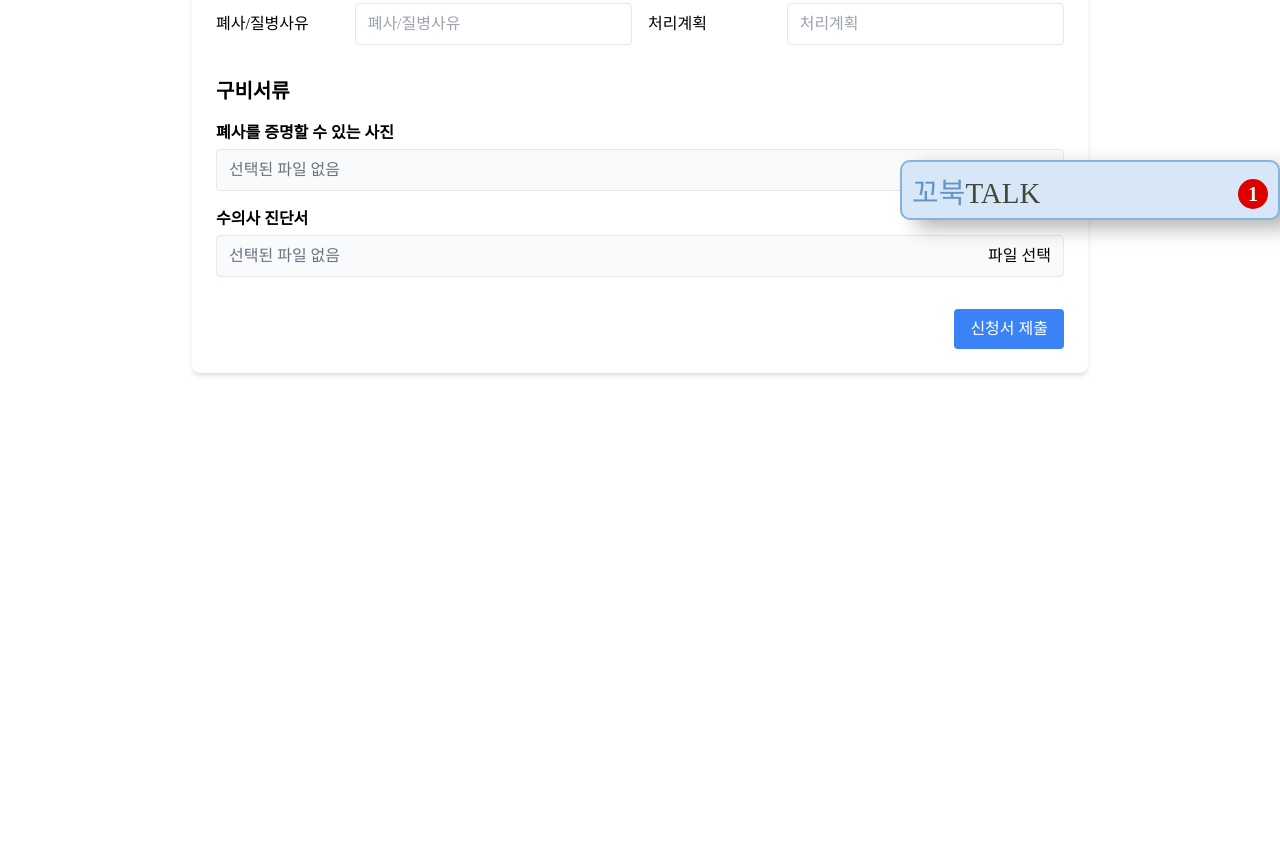
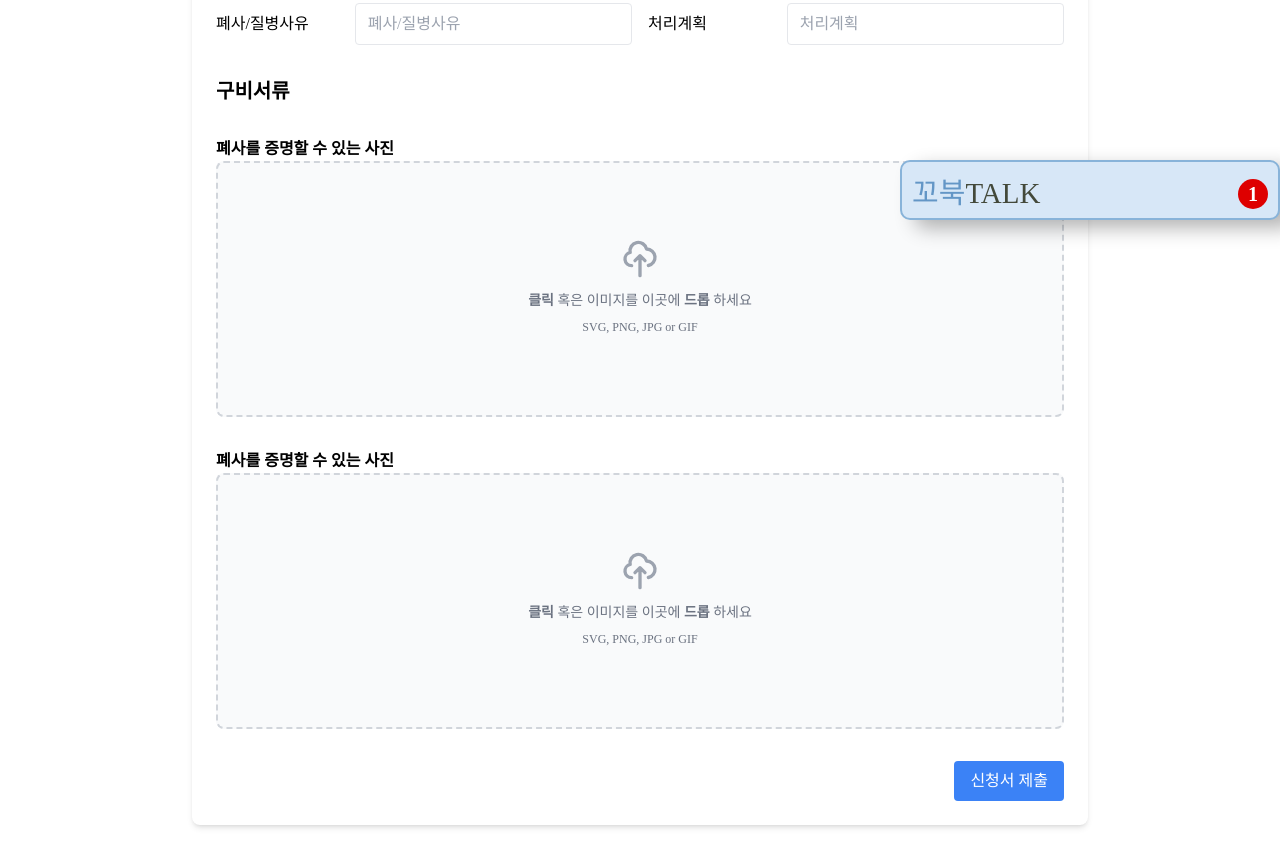
Before and after one commit to minseonkkim/KKOBUKzip, a React (Vite) app in the folder frontend/: page /doc-form/death in a window 1280 px wide. Shown: the part 580-1445 px from the top of the page. Before the commit the page ends 993 px from the top, so only its background shows below. Built offline with nearby package versions, Linux system fonts and the light colour scheme; a web font is replaced by a local one.

Commit message:
feat: 폐사 서류 api 작성

```diff
--- a/frontend/src/apis/documentApis.ts
+++ b/frontend/src/apis/documentApis.ts
@@ -7,6 +7,7 @@ import {
   AdminDeathDocumentDataType,
   AdminDocsListDataType,
   AssigneeFetchData,
+  DeathFetchData,
   GrantorFetchData,
 } from "../types/document";
 
@@ -125,3 +126,21 @@ export const createGrantDocumentRequest = async (data: GrantorFetchData) => {
   );
   return response;
 };
+
+// death(폐사) 서류 등록
+export const createDeathDocumentRequest = async (data: FormData) => {
+  // 필요하다면 이 함수 오기 직전에 폼데이터 유효성 검증(역할분리)
+  // for (let [key, value] of data.entries()) {
+  //   console.log("key : ", key, value);
+  // }
+  const response = await apiHelper<boolean>(() =>
+    authAxios.post(path + `/register/death`, data, {
+      headers: {
+        "Content-Type": "multipart/form-data",
+        Authorization: `Bearer ${localStorage.getItem("accessToken")}`,
+      },
+      timeout: 10000,
+    })
+  );
+  return response;
+};
--- a/frontend/src/components/document/DeathDocument.tsx
+++ b/frontend/src/components/document/DeathDocument.tsx
@@ -1,6 +1,8 @@
 import { useState } from "react";
 import { Helmet } from "react-helmet-async";
 import { DeathDocumentDataType, DeathFetchData } from "../../types/document";
+import { createDeathDocumentRequest } from "../../apis/documentApis";
+import DocImgUpload from "./DocImgUpload";
 
 function DeathDocument() {
   const [data, setData] = useState<DeathDocumentDataType>({
@@ -12,6 +14,9 @@ function DeathDocument() {
     registerDate: "",
   });
 
+  const [deathImage, setDeathImage] = useState<File | null>(null);
+  const [diagnosis, setDiagnosis] = useState<File | null>(null);
+
   const changeHandle = (
     type: keyof DeathDocumentDataType,
     evt:
@@ -21,18 +26,38 @@ function DeathDocument() {
     setData({ ...data, [type]: evt.target.value });
   };
 
-  const sendDeathDocRequest = () => {
-    const docs: DeathFetchData = {
-      data: {
-        docType: "폐사질병서류",
-        applicant: "d271c7d8-3f7b-4d4e-8a9e-d60f896b84cb", // storage에서 읽어올것
-        detail: data,
+  const sendDeathDocRequest = async () => {
+    // the data check for validate input
+    if (data.shelter === "" || data.deathReason === "" || data.plan === "") {
+      alert("모든 항목을 입력해주세요.");
+      return;
+    }
+    if (!deathImage || !diagnosis) {
+      alert("사진을 업로드해주세요");
+      return;
+    }
+    const deathData = {
+      docType: "폐사질병서류",
+      applicant: "d271c7d8-3f7b-4d4e-8a9e-d60f896b84cb", // storage에서 읽어올것
+      detail: {
+        ...data,
+        registerDate: new Date().toISOString().substring(0, 10),
       },
-      deathImage: "--사진--",
-      diagnosis: "--사진--",
+
+      // deathImage: "--사진--",
+      // diagnosis: "--사진--",
     };
+    const formData = new FormData();
+    formData.append("deathImage", deathImage);
+    formData.append("multiplicationMethod", diagnosis);
+    formData.append("data", JSON.stringify(deathData));
+    const { success } = await createDeathDocumentRequest(formData);
 
-    console.log(docs);
+    if (success) {
+      alert("성공");
+    } else {
+      alert("실패");
+    }
   };
   return (
     <>
@@ -110,7 +135,15 @@ function DeathDocument() {
         <h3 className="text-xl font-semibold mb-4">구비서류</h3>
         <div className="space-y-4">
           <div>
-            <label className="block font-semibold mb-1">
+            <p
+              aria-labelledby="보호시설 명세서"
+              className="block font-semibold pt-4 "
+            >
+              폐사를 증명할 수 있는 사진{" "}
+            </p>
+            <DocImgUpload id="setDeathImage" setImage={setDeathImage} />
+
+            {/* <label className="block font-semibold mb-1">
               폐사를 증명할 수 있는 사진
             </label>
             <div className="w-full px-3 py-2 border rounded bg-gray-50 flex items-center">
@@ -119,10 +152,19 @@ function DeathDocument() {
               <label htmlFor="file1" className="cursor-pointer flex-shrink">
                 파일 선택
               </label>
-            </div>
+            </div> */}
           </div>
 
           <div>
+            <p
+              aria-labelledby="보호시설 명세서"
+              className="block font-semibold pt-4 "
+            >
+              폐사를 증명할 수 있는 사진{" "}
+            </p>
+            <DocImgUpload id="setDiagnosis" setImage={setDiagnosis} />
+
+            {/*
             <label className="block font-semibold mb-1">수의사 진단서</label>
             <div className="w-full px-3 py-2 border rounded bg-gray-50 flex items-center">
               <span className="text-gray-500 flex-grow">선택된 파일 없음</span>
@@ -130,7 +172,7 @@ function DeathDocument() {
               <label htmlFor="file1" className="cursor-pointer flex-shrink">
                 파일 선택
               </label>
-            </div>
+            </div> */}
           </div>
         </div>
       </div>
```
